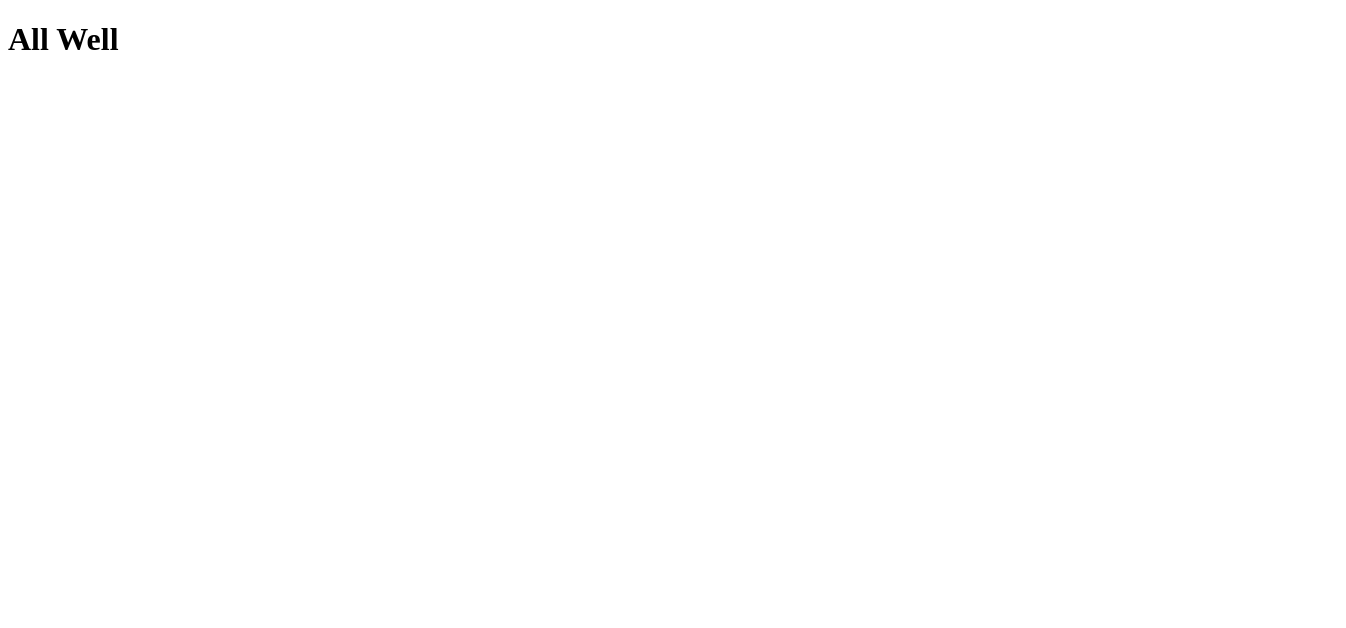
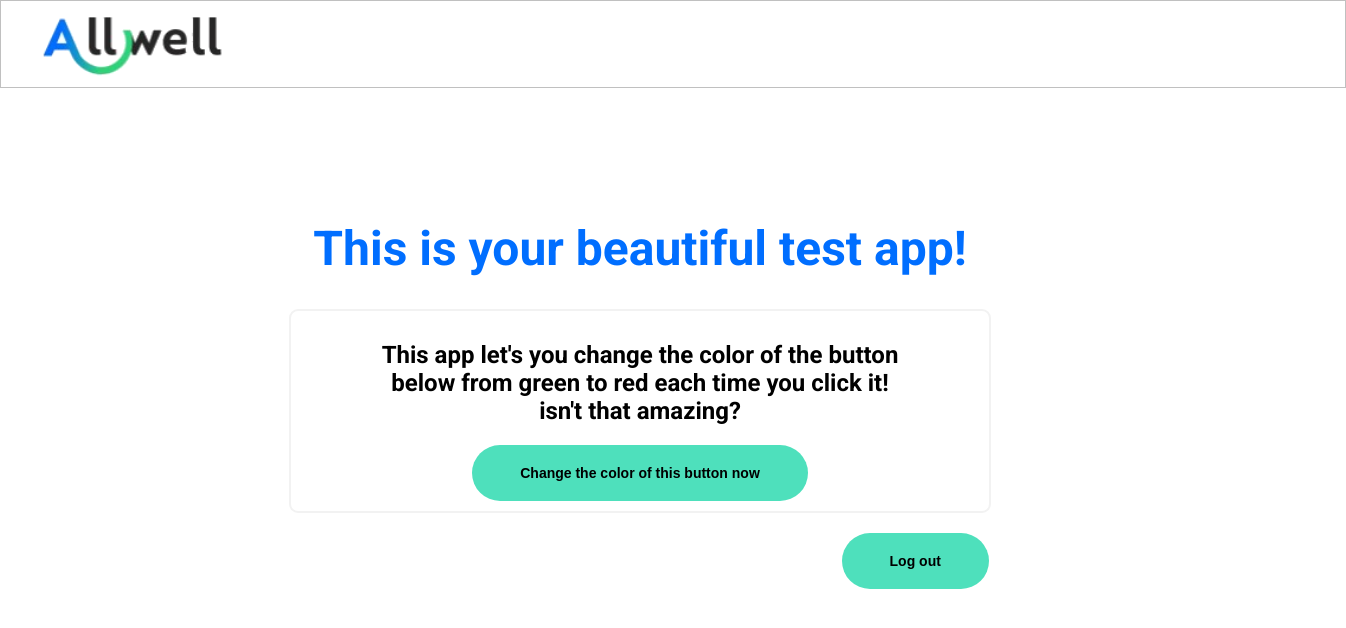
Before and after one commit to joelkm/jwt-aut-test, a plain HTML site: page client/public/index.html in a window 1280 px wide. Shown: the whole page, 1346 px wide, since content can reach past the window. Drawn offline with Linux system fonts and the light colour scheme.

Commit message:
Develop app view

```diff
--- a/client/public/index.html
+++ b/client/public/index.html
@@ -4,10 +4,21 @@
     <meta charset="UTF-8">
     <meta http-equiv="X-UA-Compatible" content="IE=edge">
     <meta name="viewport" content="width=device-width, initial-scale=1.0">
-    <title>Document</title>
+    <title>All Well test app</title>
+    <link rel="stylesheet" href="styles.css">
+    <link rel="preconnect" href="https://fonts.googleapis.com">
+<link rel="preconnect" href="https://fonts.gstatic.com" crossorigin>
+<link href="https://fonts.googleapis.com/css2?family=Roboto:wght@100;300;400;500;700;900&display=swap" rel="stylesheet">
 </head>
 <body>
-    <h1>All Well</h1>
-    <div class="main"></div>
+    <nav><img src="./assets/Screenshot 2023-04-03 104052.png" alt=""></nav>
+    <div class="main">
+        <h1>This is your beautiful test app!</h1>
+        <div class="container app">
+            <h2>This app let's you change the color of the button below from green to red each time you click it! isn't that amazing?</h2>
+            <button class="button action-primary">Change the color of this button now</button>
+        </div>
+        <button class="button action-primary logout">Log out</button>
+    </div>
 </body>
 </html>
--- a/client/public/styles.css
+++ b/client/public/styles.css
@@ -0,0 +1,69 @@
+body{
+    background-color: #FFFFFF;
+    font-family: 'Roboto';
+    width: 100vh;
+    height: 100vw;
+    margin: 0px;
+    overflow: hidden;
+}
+nav {
+    width: 100vw;
+    display: flex;
+    height: 70px;
+    border: 1px solid #C0C0C0;
+    padding-left: 30px;
+    padding: 8px 32px;
+}
+
+.main{
+    display: flex;
+    flex-direction: column;
+    align-items: center;
+    width: 100vw;
+    height: 100%;
+    margin-top: 100px;
+}
+.container {
+    border: 2px solid #F2F2F2;
+    border-radius: 9px;
+}
+h1 {
+    color: #006EFF;
+    font-weight: 700;
+    font-size: 48px;
+}
+
+.action-primary {
+    background-color: #4EE0BC;
+}
+.action-secondary {
+    background-color: #E0574E;
+}
+
+.button {
+    font-size: 14px;
+    font-weight: 700;
+    border: none;
+    border-radius: 999px;
+    padding: 20px 48px;
+}
+.button:hover{
+    cursor: pointer;
+}
+
+/* APP */
+.app {
+    display: flex;
+    flex-direction: column;
+    justify-content: center;
+    align-items: center;
+    text-align: center;
+    padding-inline: 80px;
+    width: 42vw;
+    height: 25vh;
+}
+
+.logout {
+    margin-top: 20px;
+    margin-left: 43%;
+}
```
Also changed, not shown: client/public/assets/Screenshot 2023-04-03 104052.png (added), client/public/assets/Screenshot 2023-04-03 104140.jpg (added).
